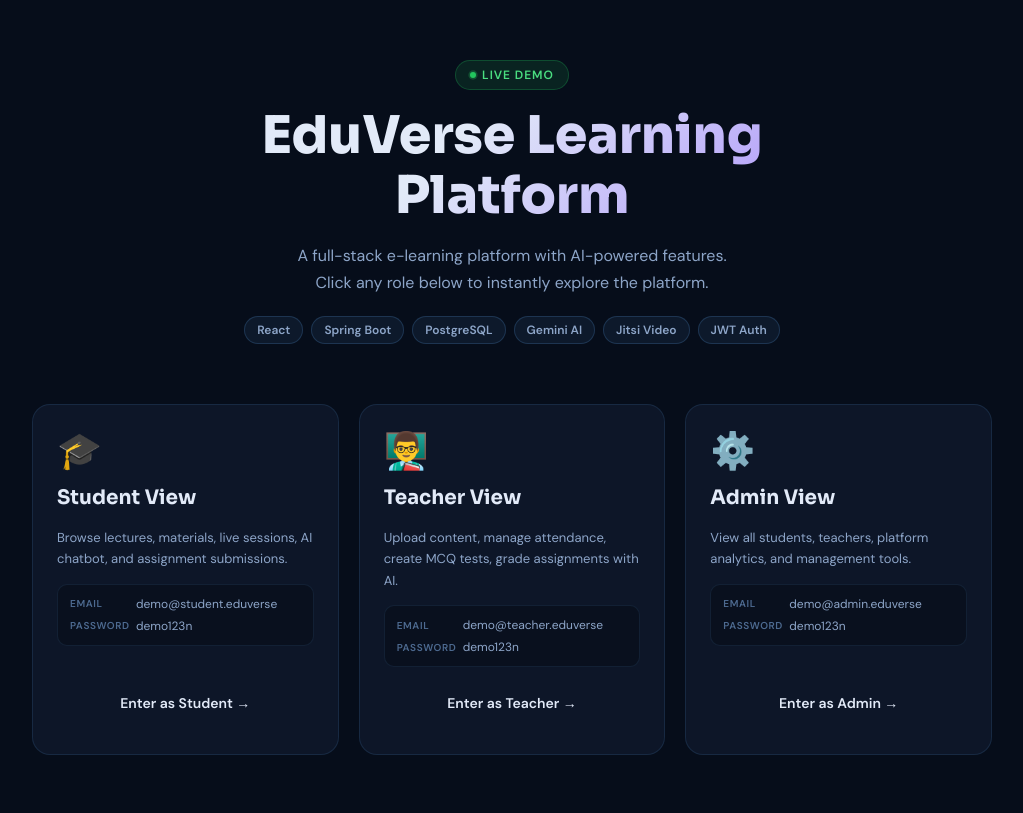
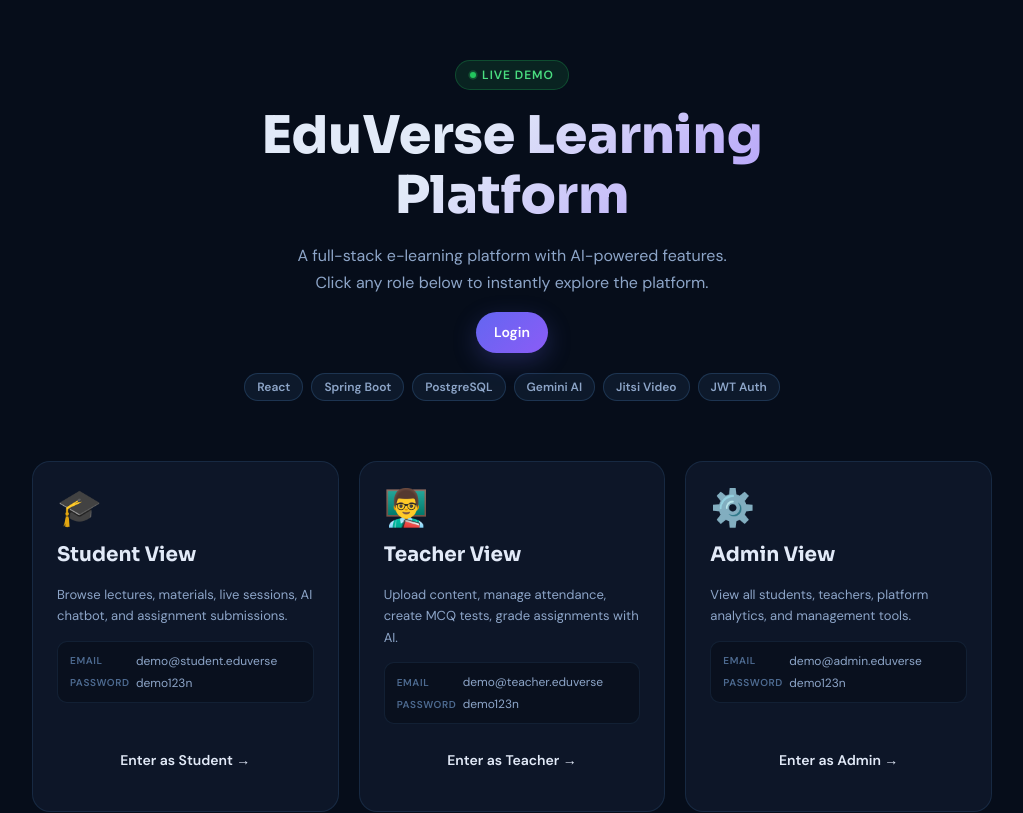
Before and after one commit to neeraj-Tech-Wiz/E-learning-Frontend, a React (Vite) app: page /demo in a window 1280 px wide. Shown: the top 813 px of the page, without its empty margins (128-1151 px from the left). Built offline with nearby package versions, Linux system fonts and the light colour scheme; no server answers.

Commit message:
Protected Route Changes and login button updated

```diff
--- a/src/App.jsx
+++ b/src/App.jsx
@@ -8,6 +8,8 @@ import {
   Route,
   Navigate,
   Outlet,
+  useLocation,
+
 } from "react-router-dom";
 
 import { AuthProvider, useAuth } from "./context/AuthContext";
@@ -60,10 +62,19 @@ const AuthLoadingScreen = () => (
 ====================================== */
 const ProtectedRoute = ({ allowedRoles }) => {
   const { user, loading } = useAuth();
+  const location = useLocation();
 
   if (loading) return <AuthLoadingScreen />;
 
-  if (!user) return <Navigate to="/demo" replace />;
+  if (!user) {
+    return (
+      <Navigate
+        to="/login"
+        state={{ from: location }}
+        replace
+      />
+    );
+  }
 
   if (allowedRoles && !allowedRoles.includes(user.role)) {
     return <Navigate to="/" replace />;
--- a/src/pages/DemoLandingPage.jsx
+++ b/src/pages/DemoLandingPage.jsx
@@ -4,6 +4,7 @@ import { useAuth } from "../context/AuthContext";
 import { useNavigate } from "react-router-dom";
 import axios from "axios";
 import "../styles/demo-landing.css";
+import { Link } from "react-router-dom";
 
 const BACKEND_URL = import.meta.env.VITE_BACKEND_URL;
 
@@ -118,6 +119,13 @@ const DemoLandingPage = () => {
           Click any role below to instantly explore the platform.
         </p>
 
+        <button
+          onClick={() => navigate("/login")}
+          className="login-btn"
+        >
+          Login
+        </button>
+
         {/* Tech stack pills */}
         <div className="dl-tech-row">
           {["React", "Spring Boot", "PostgreSQL", "Gemini AI", "Jitsi Video", "JWT Auth"].map(t => (
--- a/src/styles/demo-landing.css
+++ b/src/styles/demo-landing.css
@@ -62,6 +62,26 @@
   color: #8da5c8;
   line-height: 1.7;
   margin: 0;
+}
+
+.login-btn {
+  display: inline-flex;
+  align-items: center;
+  justify-content: center;
+  padding: 10px 18px;
+  border-radius: 999px;
+  border: none;
+  font-size: 14px;
+  font-weight: 700;
+  color: #fff;
+  background: linear-gradient(135deg, #6366f1, #8b5cf6);
+  cursor: pointer;
+  transition: transform 0.2s, box-shadow 0.2s;
+  box-shadow: 0 8px 24px rgba(99, 102, 241, 0.25);
+}
+.login-btn:hover {
+  transform: translateY(-1px);
+  box-shadow: 0 10px 28px rgba(99, 102, 241, 0.35);
 }
 
 /* Tech pills */
```
Also changed, not shown: vercel.json (added).
